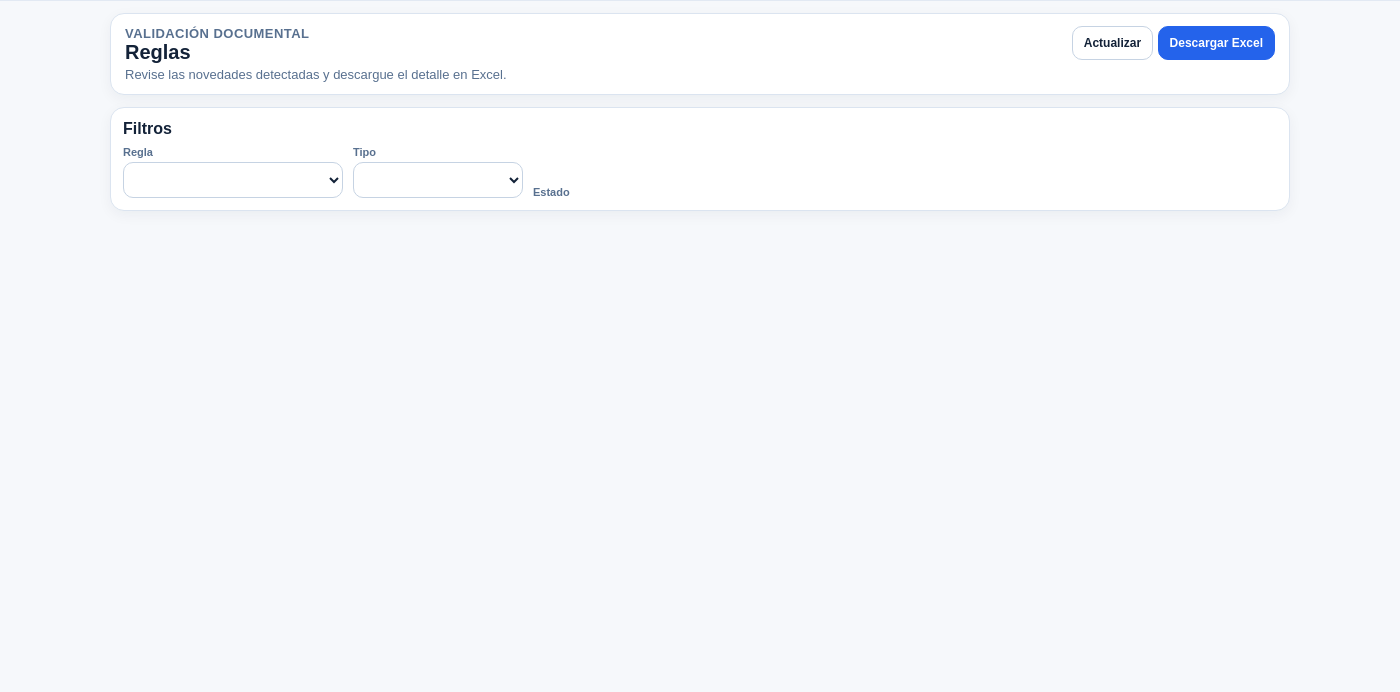
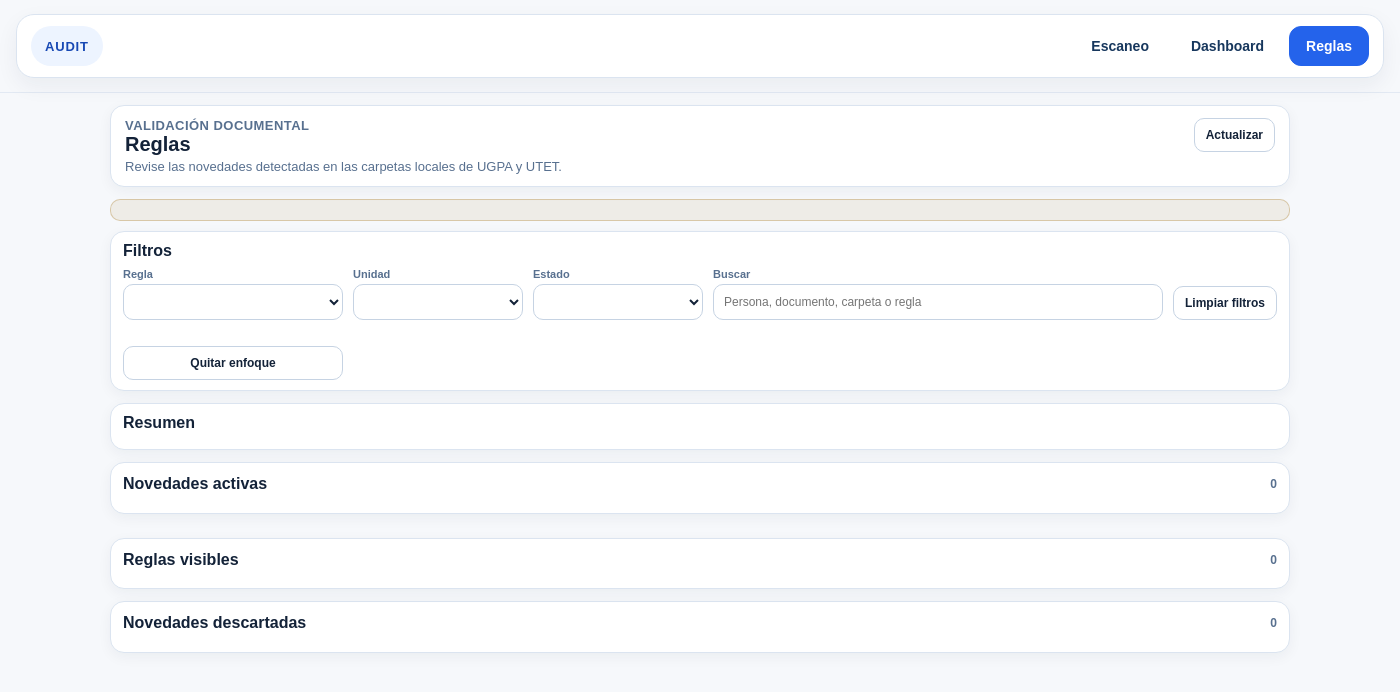
Before and after one commit to jeffer91/itsqmet-audit, an Electron app: page screens/rules/rules.index.html in a window 1400 px wide. Drawn offline with Linux system fonts and the light colour scheme; files that its build step writes are made by us from their sources; no server answers.

Commit message:
Reconstruir pantalla de Reglas

```diff
--- a/screens/rules/rules.index.html
+++ b/screens/rules/rules.index.html
@@ -2,9 +2,9 @@
 Nombre completo: rules.index.html
 Ruta o ubicación: /screens/rules/rules.index.html
 Función o funciones:
-- Mostrar la pantalla de reglas
-- Priorizar filtros, resumen y novedades activas
-- Permitir exportación Excel de novedades
+- Mostrar las reglas y novedades de la auditoría documental
+- Filtrar por regla, unidad, estado y texto
+- Permitir descartar/restaurar hallazgos y abrir sus rutas locales
 -->
 <!DOCTYPE html>
 <html lang="es">
@@ -16,7 +16,7 @@ Función o funciones:
   />
   <meta name="viewport" content="width=device-width, initial-scale=1.0" />
   <title>Reglas</title>
-  <link rel="stylesheet" href="./shared/app.nav.css" />
+  <link rel="stylesheet" href="../shared/app.nav.css" />
   <link rel="stylesheet" href="./rules.styles.css" />
 </head>
 <body>
@@ -28,7 +28,7 @@ Función o funciones:
         <p class="eyebrow">Validación documental</p>
         <h1>Reglas</h1>
         <p class="subtitle">
-          Revise las novedades detectadas y descargue el detalle en Excel.
+          Revise las novedades detectadas en las carpetas locales de UGPA y UTET.
         </p>
       </div>
 
@@ -36,16 +36,14 @@ Función o funciones:
         <button id="btnRefreshRules" class="btn btn--ghost" type="button">
           Actualizar
         </button>
-        <button id="btnExportExcel" class="btn btn--primary" type="button">
-          Descargar Excel
-        </button>
       </div>
     </header>
 
     <section id="globalMessage" class="global-message" aria-live="polite"></section>
-    <section id="noScanNotice" class="notice"></section>
+    <section id="noScanNotice" class="no-scan-notice"></section>
+    <section id="focusBanner" class="focus-banner"></section>
 
-    <section class="section section--filters">
+    <section class="section section--compact">
       <div class="section__head section__head--compact">
         <h2>Filtros</h2>
       </div>
@@ -57,10 +55,96 @@ Función o funciones:
         </div>
 
         <div class="field">
-          <label for="scopeFilter">Tipo</label>
+          <label for="scopeFilter">Unidad</label>
           <select id="scopeFilter" class="select"></select>
         </div>
 
         <div class="field">
           <label for="statusFilter">Estado</label>
-          <select id="status
+          <select id="statusFilter" class="select"></select>
+        </div>
+
+        <div class="field">
+          <label for="searchFilter">Buscar</label>
+          <input
+            id="searchFilter"
+            class="input"
+            type="text"
+            placeholder="Persona, documento, carpeta o regla"
+            autocomplete="off"
+          />
+        </div>
+
+        <div class="field field--actions">
+          <label>&nbsp;</label>
+          <button id="btnResetFilters" class="btn btn--ghost" type="button">
+            Limpiar filtros
+          </button>
+        </div>
+
+        <div class="field field--actions">
+          <label>&nbsp;</label>
+          <button id="btnClearFocus" class="btn btn--ghost" type="button">
+            Quitar enfoque
+          </button>
+        </div>
+      </div>
+    </section>
+
+    <section class="section section--summary">
+      <div class="section__head section__head--compact">
+        <h2>Resumen</h2>
+      </div>
+      <div id="summaryGrid" class="summary-grid"></div>
+    </section>
+
+    <section class="rules-layout">
+      <div class="rules-main">
+        <section class="section">
+          <div class="section__head section__head--compact">
+            <h2>Novedades activas</h2>
+            <span class="section__meta">
+              <strong id="activeFindingsCount">0</strong>
+            </span>
+          </div>
+          <div id="activeFindings" class="findings-list"></div>
+        </section>
+      </div>
+
+      <aside>
+        <section class="section">
+          <div class="section__head section__head--compact">
+            <h2>Reglas visibles</h2>
+            <span class="section__meta">
+              <strong id="rulesCardsCount">0</strong>
+            </span>
+          </div>
+          <div id="rulesCards" class="rules-mini-list"></div>
+        </section>
+      </aside>
+    </section>
+
+    <section class="section">
+      <div class="section__head section__head--compact">
+        <h2>Novedades descartadas</h2>
+        <span class="section__meta">
+          <strong id="discardedFindingsCount">0</strong>
+        </span>
+      </div>
+      <div id="discardedFindings" class="table-scroll"></div>
+    </section>
+  </main>
+
+  <script src="../shared/app.store.js"></script>
+  <script src="../shared/app.nav.js"></script>
+  <script src="./rules.types.js"></script>
+  <script src="./rules.state.js"></script>
+  <script src="./rules.config.js"></script>
+  <script src="./rules.catalog.js"></script>
+  <script src="./rules.engine.js"></script>
+  <script src="./rules.bootstrap.js"></script>
+  <script src="./rules.service.js"></script>
+  <script src="./rules.ui.js"></script>
+  <script src="./rules.app.js"></script>
+</body>
+</html>
```
